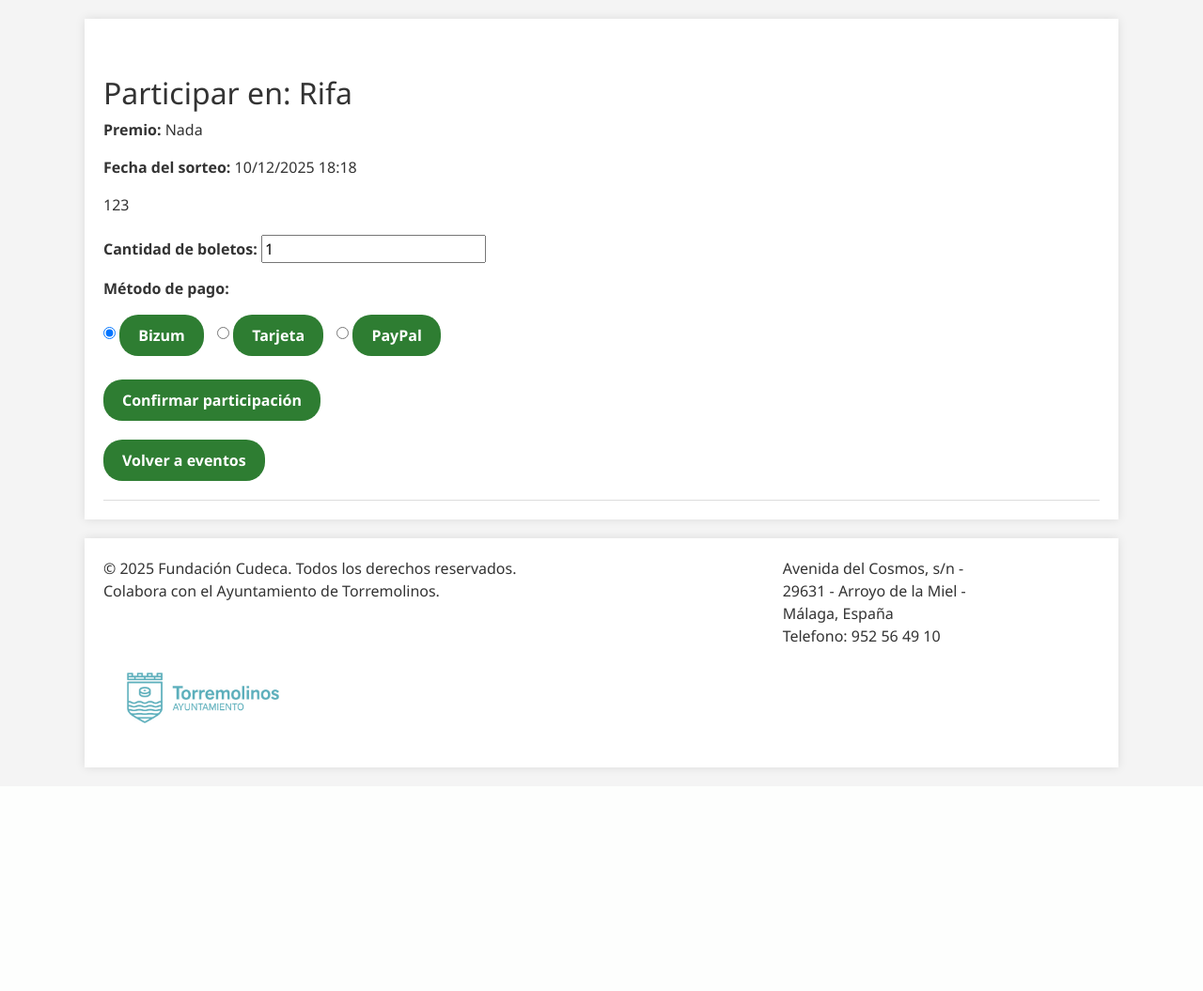
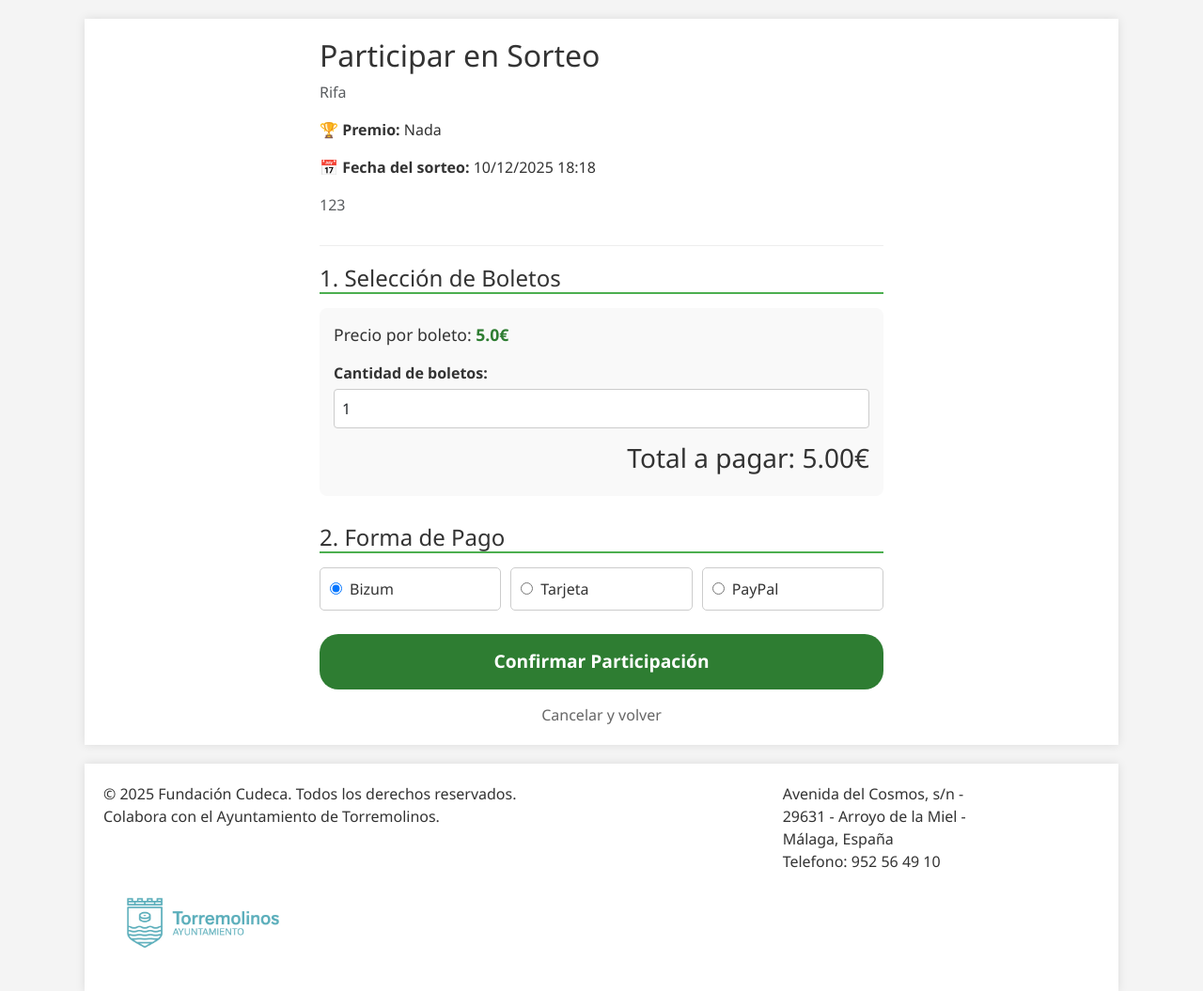
Before and after one commit to Raquitake/ADAp-Project, a Flask app: page /rifa/1/participar in a window 1280 px wide. Shown: the part 230-1285 px from the top of the page at 94% size. Before the commit the page ends 1053 px from the top, so only its background shows below. Run offline with Flask 3, Linux system fonts and the light colour scheme; a user stored in the database is signed in.

Commit message:
feature: pago rifa muestra precio por entrada

```diff
--- a/SRC/baseDatos/templates/participar_rifa.html
+++ b/SRC/baseDatos/templates/participar_rifa.html
@@ -1,52 +1,130 @@
 {% extends "base.html" %}
 
 {% block content %}
-<div class="event-card" style="margin-top: 20px;">
-    <div class="event-details">
-        <h2>Participar en: {{ rifa.nombre }}</h2>
+<div class="dashboard-container">
+    <div class="dashboard-card" style="max-width: 600px; margin: 0 auto;">
 
-        <p><strong>Premio:</strong> {{ rifa.premio }}</p>
-        <p><strong>Fecha del sorteo:</strong> {{ rifa.fecha_fin.strftime('%d/%m/%Y %H:%M') if rifa.fecha_fin else 'Sin
-            fecha' }}</p>
-        <p>{{ rifa.informacion }}</p>
+        <div class="card-header">
+            <h2>Participar en Sorteo</h2>
+            <p class="text-muted">{{ rifa.nombre }}</p>
+        </div>
 
-        <form method="POST" style="margin-top: 20px;">
-
-            <!-- Cantidad de boletos -->
-            <div style="margin-bottom: 15px;">
-                <label for="cantidad"><strong>Cantidad de boletos:</strong></label>
-                <input type="number" id="cantidad" name="cantidad" min="1" value="1" required>
+        <div class="card-body">
+            <div style="margin-bottom: 20px; padding-bottom: 15px; border-bottom: 1px solid #eee;">
+                <p><strong>🏆 Premio:</strong> {{ rifa.premio }}</p>
+                <p><strong>📅 Fecha del sorteo:</strong> {{ rifa.fecha_fin.strftime('%d/%m/%Y %H:%M') if rifa.fecha_fin else 'Próximamente' }}</p>
+                <p class="text-muted">{{ rifa.informacion }}</p>
             </div>
 
-            <!-- Métodos de pago, similar a pago_entrada -->
-            <div style="margin-bottom: 15px;">
-                <p><strong>Método de pago:</strong></p>
+            <form method="POST" id="paymentForm">
 
-                <label style="margin-right: 10px;">
-                    <input type="radio" name="metodo_pago" value="Bizum" checked>
-                    <span class="btn btn-green">Bizum</span>
-                </label>
+                <h4 style="margin-bottom: 15px; border-bottom: 2px solid var(--primary-green);">1. Selección de Boletos</h4>
 
-                <label style="margin-right: 10px;">
-                    <input type="radio" name="metodo_pago" value="Tarjeta">
-                    <span class="btn btn-green">Tarjeta</span>
-                </label>
+                <div style="background: #f9f9f9; padding: 15px; border-radius: 8px; margin-bottom: 20px;">
+                    <p style="font-size: 1.1rem;">Precio por boleto: <strong style="color: var(--dark-green);">{{ rifa.precio|default(5.0) }}€</strong></p>
 
-                <label>
-                    <input type="radio" name="metodo_pago" value="PayPal">
-                    <span class="btn btn-green">PayPal</span>
-                </label>
-            </div>
+                    <div class="form-group">
+                        <label for="cantidad">Cantidad de boletos:</label>
+                        <input type="number" id="cantidad" name="cantidad" class="form-control" value="1" min="1" max="100" onchange="calcularTotal()" onkeyup="calcularTotal()">
+                    </div>
 
-            <!-- Botón de confirmar -->
-            <button type="submit" class="btn btn-green" style="margin-top: 10px;">
-                Confirmar participación
-            </button>
-        </form>
+                    <h3 style="text-align: right; margin-top: 10px;">Total a pagar: <span id="totalDisplay">{{ rifa.precio|default(5.0) }}</span>€</h3>
+                </div>
 
-        <a href="{{ url_for('eventos') }}" class="btn btn-green" style="margin-top: 20px; display: inline-block;">
-            Volver a eventos
-        </a>
+                <h4 style="margin-top: 30px; margin-bottom: 15px; border-bottom: 2px solid var(--primary-green);">2. Forma de Pago</h4>
+
+                <div class="form-group" style="margin-bottom: 20px;">
+                    <div style="display: flex; gap: 10px; flex-wrap: wrap;">
+                        <label class="btn btn-outline-green" style="flex: 1; text-align: center; cursor: pointer; border: 1px solid #ccc; padding: 10px; border-radius: 5px;">
+                            <input type="radio" name="metodo_pago" value="bizum" onclick="mostrarTarjeta()" checked>
+                            Bizum
+                        </label>
+
+                        <label class="btn btn-outline-green" style="flex: 1; text-align: center; cursor: pointer; border: 1px solid #ccc; padding: 10px; border-radius: 5px;">
+                            <input type="radio" name="metodo_pago" value="tarjeta" onclick="mostrarTarjeta()">
+                            Tarjeta
+                        </label>
+
+                        <label class="btn btn-outline-green" style="flex: 1; text-align: center; cursor: pointer; border: 1px solid #ccc; padding: 10px; border-radius: 5px;">
+                            <input type="radio" name="metodo_pago" value="paypal" onclick="mostrarTarjeta()">
+                            PayPal
+                        </label>
+                    </div>
+                </div>
+
+                <div id="form-tarjeta" style="display: none; background: #f0f0f0; padding: 15px; border-radius: 5px; margin-bottom: 20px;">
+                    <div class="form-group">
+                        <label>Número de Tarjeta</label>
+                        <input type="text" name="tarjeta_numero" class="form-control" placeholder="0000 0000 0000 0000" maxlength="19">
+                    </div>
+                    <div style="display: flex; gap: 10px;">
+                        <div class="form-group" style="flex: 1;">
+                            <label>Caducidad (MM/AA)</label>
+                            <input type="text" name="tarjeta_expiry" class="form-control" placeholder="MM/AA" maxlength="5">
+                        </div>
+                        <div class="form-group" style="flex: 1;">
+                            <label>CVV</label>
+                            <input type="text" name="tarjeta_cvv" class="form-control" placeholder="123" maxlength="3">
+                        </div>
+                    </div>
+                </div>
+
+                <button type="submit" class="btn btn-green" style="width: 100%; font-size: 1.2rem; padding: 15px;">
+                    Confirmar Participación
+                </button>
+
+                <div style="text-align: center; margin-top: 15px;">
+                    <a href="{{ url_for('eventos') }}" style="color: #666; text-decoration: none;">Cancelar y volver</a>
+                </div>
+            </form>
+        </div>
     </div>
 </div>
+
+<script>
+    // Inicialización
+    document.addEventListener('DOMContentLoaded', function() {
+        calcularTotal();
+        mostrarTarjeta();
+    });
+
+    function calcularTotal() {
+        // Obtenemos el precio. Si usaste el default en jinja, asegúrate que aquí llegue un número.
+        // He puesto 5.0 como fallback si no hay precio definido en la variable de jinja.
+        const precioUnitario = parseFloat("{{ rifa.precio if rifa.precio else 5.0 }}");
+        const cantidad = document.getElementById('cantidad').value;
+
+        if (cantidad < 1) return;
+
+        const total = (precioUnitario * cantidad).toFixed(2);
+        document.getElementById('totalDisplay').innerText = total;
+    }
+
+    function mostrarTarjeta() {
+        // Buscamos el radio button que esté marcado (checked)
+        const metodoSeleccionado = document.querySelector('input[name="metodo_pago"]:checked').value;
+        const formTarjeta = document.getElementById('form-tarjeta');
+
+        // Campos de input
+        const inputNum = document.querySelector('[name="tarjeta_numero"]');
+        const inputExp = document.querySelector('[name="tarjeta_expiry"]');
+        const inputCvv = document.querySelector('[name="tarjeta_cvv"]');
+
+        if (metodoSeleccionado === 'tarjeta') {
+            formTarjeta.style.display = 'block';
+            inputNum.required = true;
+            inputExp.required = true;
+            inputCvv.required = true;
+        } else {
+            formTarjeta.style.display = 'none';
+            inputNum.required = false;
+            inputExp.required = false;
+            inputCvv.required = false;
+            // Opcional: Limpiar campos al ocultar
+            inputNum.value = '';
+            inputExp.value = '';
+            inputCvv.value = '';
+        }
+    }
+</script>
 {% endblock %}
```
